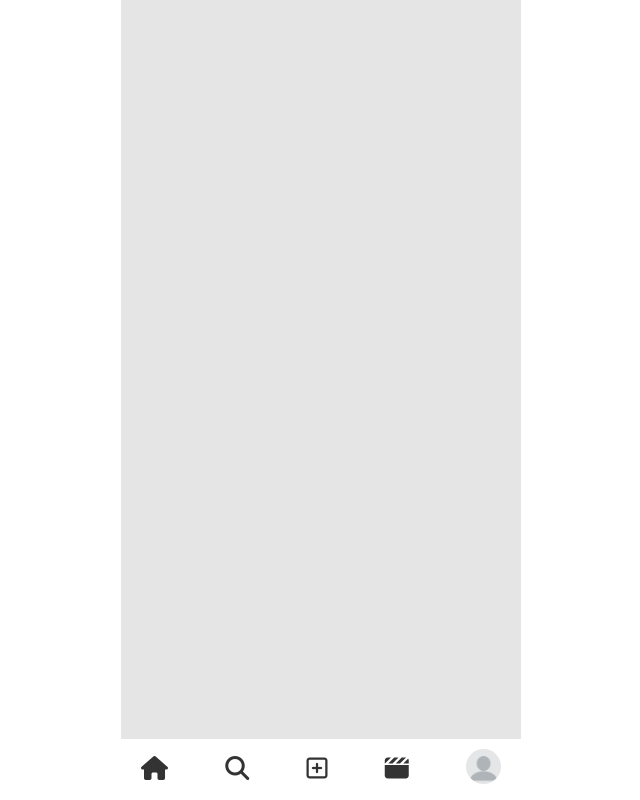
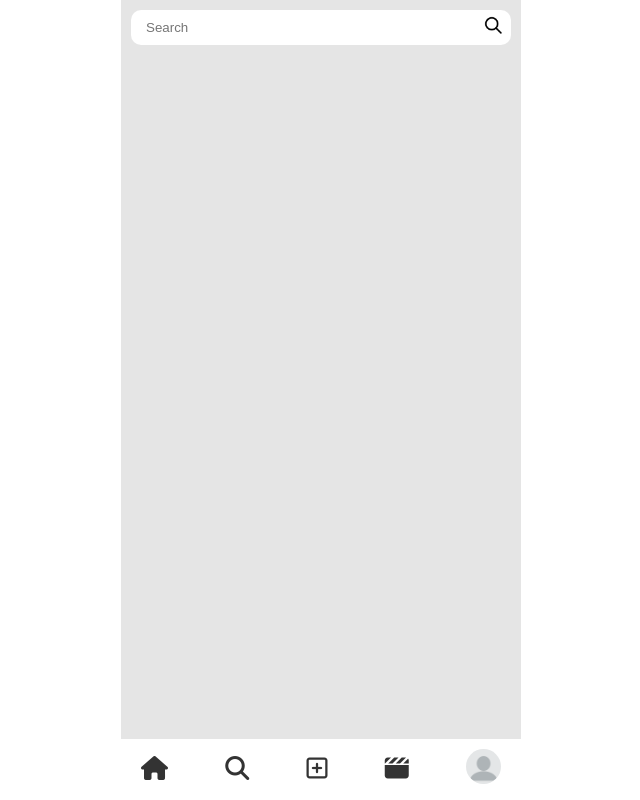
Before and after one commit to kiarashAlizadeh/Instagram, a plain HTML site: page Explore/explore.html in a window 1280 px wide. Shown: the whole page, without its empty margins (319-959 px from the left). Drawn offline with Linux system fonts and the light colour scheme.

Commit message:
head nav edited and search bar added

```diff
--- a/Explore/explore.html
+++ b/Explore/explore.html
@@ -10,8 +10,13 @@
     <div class="container">
         <div class="phone">
             <div class="head-nav">
+                <form action="/" method="GET" class="form">
+                    <input type="search" placeholder="Search" class="search-field" />
+                    <button type="submit" class="search-button">
+                      <img src="../main-pics/search.webp">
+                    </button>
+            </div>
 
-            </div>
             <div class="footer">
                 <a href="../home.html">
                         <i class="fas fa-home"></i>
--- a/Explore/style-explore.css
+++ b/Explore/style-explore.css
@@ -27,8 +27,34 @@ body{
 /* head-nav */
 
 .head-nav{
+    padding: 10px;
+}
+    /* search bar */
+    .form {
+    display: flex;
+    flex-direction: row;
+    }
 
-}
+    .search-field {
+    width: 100%;
+    padding: 10px 35px 10px 15px;
+    border: none;
+    border-radius: 10px;
+    outline: none;
+    }
+
+    .search-button {
+    background: transparent;
+    border: none;
+    outline: none;
+    margin-left: -33px;
+    }
+
+    .search-button img {
+    width: 20px;
+    height: 20px;
+    object-fit: cover;
+    }
 
 
 
```
Also changed, not shown: main-pics/search.webp (added).
